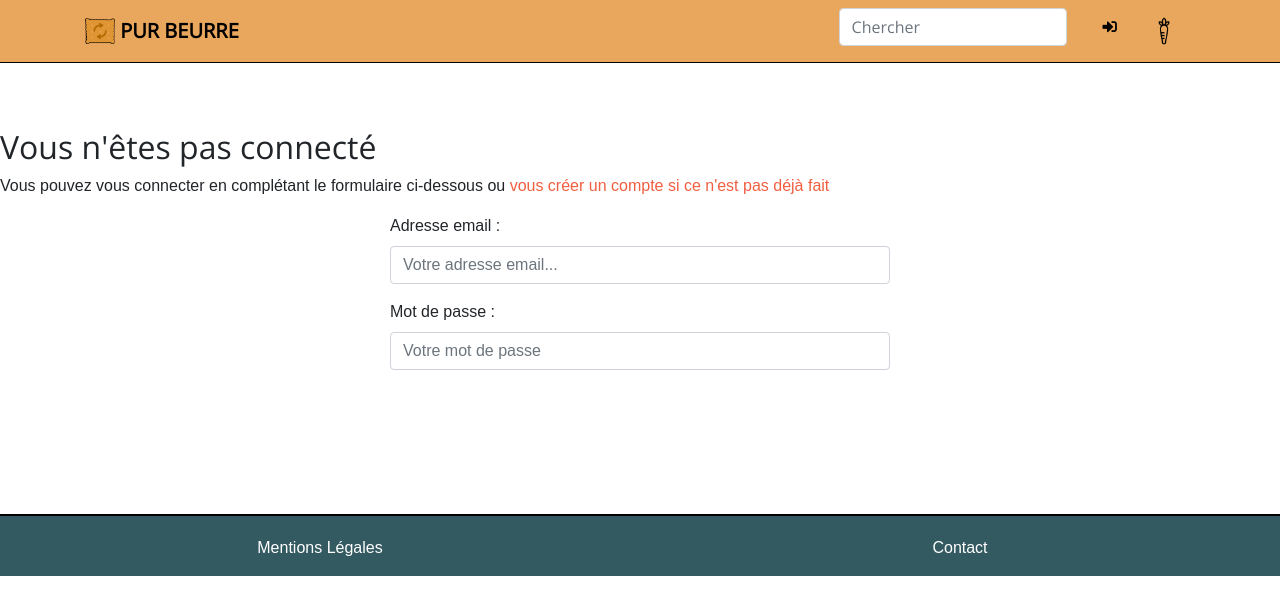
After one commit to AlexBardDev/Project_8_OC, a Django app: page /login/ in a window 1280 px wide. The commit adds this page. Shown: the top 615 px of the page. Run offline with Django 3.2, Linux system fonts and the light colour scheme; some libraries are stand-ins or nearby versions; some web fonts are replaced.

Commit message:
Login page and Create_account page added

```diff
--- a/pur_beurre_project/food_substitute/static/food_substitute/script.js
+++ b/pur_beurre_project/food_substitute/static/food_substitute/script.js
@@ -1,3 +1,7 @@
 $("#about button").on("click", function () {
 	$("#about form").submit();
 });
+
+$(function () {
+  $('[data-toggle="tooltip"]').tooltip();
+});
--- a/pur_beurre_project/food_substitute/templates/food_substitute/base.html
+++ b/pur_beurre_project/food_substitute/templates/food_substitute/base.html
@@ -54,15 +54,21 @@
 		<input class="form-control" name="research" type="search" placeholder="Chercher" aria-label="Search"/>
 	      </form>
             </li>
-            <li class="nav-item">
-	      <a class="nav-link js-scroll-trigger" href="#"><span class="fas fa-user"></span></a>
+	    <li class="nav-item">
+	      {% if user.is_authenticated %}
+	      	<a class="nav-link js-scroll-trigger" href="#" data-toggle="tooltip" data-placement="bottom" title="Vous êtes connecté"><span class="fas fa-user"></span></a>
+	      {% else %}
+	        <a class="nav-link js-scroll-trigger" href="{% url 'login' %}" data-toggle="tooltip" data-placement="bottom" title="Se connecter ou créer un compte"><span class="fas fa-sign-in-alt"></span></a>
+	      {% endif %}
             </li>
             <li class="nav-item">
- 	      <a class="nav-link js-scroll-trigger" href="#"><img src="{% static 'food_substitute/images/image_menu.png' %}" width="30" height="30" class="d-inline-block align-top" alt="carotte" /></a>
+ 	      <a class="nav-link js-scroll-trigger" href="#" data-toggle="tooltip" data-placement="bottom" title="Mes substituts"><img src="{% static 'food_substitute/images/image_menu.png' %}" width="30" height="30" class="d-inline-block align-top" alt="carotte" /></a>
             </li>
-            <li class="nav-item">
-              <a class="nav-link js-scroll-trigger" href="#"><span class="fas fa-sign-out-alt"></span></a>
-            </li>
+	    {% if user.is_authenticated %}
+            	<li class="nav-item">
+              		<a class="nav-link js-scroll-trigger" href="#" data-toggle="tooltip" data-placement="bottom" title="Se déconnecter"><span class="fas fa-sign-out-alt"></span></a>
+            	</li>
+	    {% endif %}
           </ul>
         </div>
       </div>
--- /dev/null
+++ b/pur_beurre_project/food_substitute/templates/food_substitute/login.html
@@ -0,0 +1,25 @@
+{% extends "food_substitute/base.html" %}
+
+{% block title_page %}Connexion{% endblock %}
+
+{% block content %}
+	<section>
+		{% if user.is_authenticated %}
+			<h2>Vous êtes déjà connecté</h2>
+		{% else %}
+			<h2>Vous n'êtes pas connecté</h2>
+			<p>Vous pouvez vous connecter en complétant le formulaire ci-dessous ou <a href="{% url 'create_account' %}">vous créer un compte si ce n'est pas
+			déjà fait</a></p>
+			<form action="{% url 'login' %}" method="POST">
+				<div class="form-group">
+					<label for="email">Adresse email :</label>
+					<input type="email" class="form-control" id="email" name="email" placeholder="Votre adresse email...">
+				 </div>
+				 <div class="form-group">
+					 <label for="password">Mot de passe :</label>
+					 <input type="password" class="form-control" id="password" name="password" placeholder="Votre mot de passe">
+				 </div>
+			</form>
+		{% endif %}
+	</section>
+{% endblock %}
--- a/pur_beurre_project/food_substitute/urls.py
+++ b/pur_beurre_project/food_substitute/urls.py
@@ -5,4 +5,6 @@ urlpatterns = [
     path('', views.home, name="home"),
     path('search/<input_user>', views.search, name="search"),
     path('product/<name_product>', views.display, name="display"),
+    path('login/', views.login, name="login"),
+    path('create_account/', views.create_account, name="create_account"),
 ]
--- a/pur_beurre_project/food_substitute/views.py
+++ b/pur_beurre_project/food_substitute/views.py
@@ -44,4 +44,20 @@ def display(request, name_product):
 
     return render(request, "food_substitute/display.html", context)
 
-#new_user = User.objects.create_user('pseudo', 'email', 'mdp')
+def login(request):
+    """This function allows the connexion of the users."""
+
+    if request.method == "POST":
+        #email = request.POST.get("email")
+        #password = request.POST.get("password")
+        pass
+    else:
+        return render(request, "food_substitute/login.html")
+
+def create_account(request):
+    """This functions creates a user account."""
+
+    if request.method == "POST":
+        pass
+    else:
+        return render(request, "food_substitute/account.html")
```
Also changed, not shown: pur_beurre_project/food_substitute/templates/food_substitute/account.html (added, +19 -0 lines).
